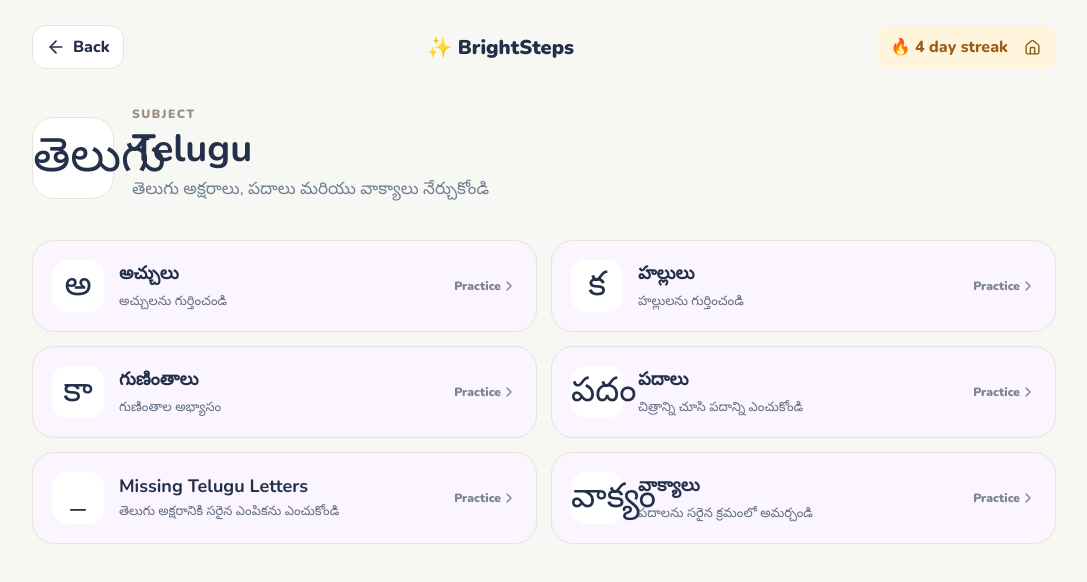
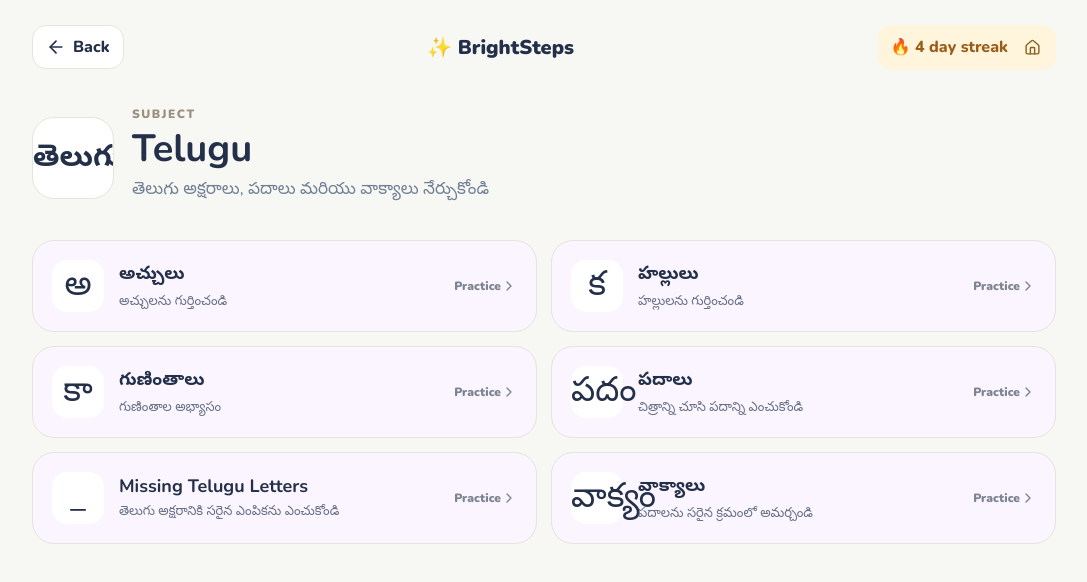
Before and after one commit to kumar155/brightsteps, a Next.js app: page / in a window 1280 px wide. Both pictures are taken after a click on the button 293 px from the left and 745 px from the top of the page. Shown: the top 582 px of the page, without its empty margins (96-1183 px from the left). Built offline with nearby package versions, Linux system fonts and the light colour scheme.

Commit message:
telugu and hindi

```diff
--- a/app/page.js
+++ b/app/page.js
@@ -32,6 +32,7 @@
 const teluguConsonants=['క','ఖ','గ','ఘ','చ','ఛ','జ','ఝ','ట','ఠ','డ','ఢ','త','థ','ద','ధ','న','ప','ఫ','బ','భ','మ','య','ర','ల','వ','శ','ష','స','హ'];
 const teluguWords=[['🐘','ఏనుగు'],['🐱','పిల్లి'],['🌸','పువ్వు'],['🏠','ఇల్లు'],['🌳','చెట్టు'],['🐟','చేప']];
 const teluguMissing=[['🐘','ఏ _ గు','న'],['🏠','ఇ _ ్లు','ల'],['🌳','చె _ ు','ట్'],['🐟','చే _','ప'],['🌸','పువ్ _','వు']];
+function makeTeluguSequence(){const bank=[...teluguVowels,...teluguConsonants];return Array.from({length:10},(_,id)=>{const useConsonants=id%2===1;const source=useConsonants?teluguConsonants:teluguVowels;const start=Math.floor(Math.random()*(source.length-4));const seq=source.slice(start,start+4);const missingAt=2;const answer=seq[missingAt];const shown=seq.map((x,i)=>i===missingAt?'_':x);const wrong1=source[(start+4)%source.length],wrong2=source[(start+1)%source.length];return {id,seq:shown,answer,options:shuffle([answer,wrong1,wrong2])}})}
 const teluguSentences=[['👦',['రాము','బడి','వెళ్తాడు'],'రాము బడి వెళ్తాడు'],['🐄',['ఆవు','పాలు','ఇస్తుంది'],'ఆవు పాలు ఇస్తుంది'],['☀️',['సూర్యుడు','ప్రకాశిస్తాడు'],'సూర్యుడు ప్రకాశిస్తాడు']];
 const hindiVowels=['अ','आ','इ','ई','उ','ऊ','ए','ऐ','ओ','औ','अं','अः'];
 const hindiConsonants=['क','ख','ग','घ','ङ','च','छ','ज','झ','ञ','ट','ठ','ड','ढ','ण','त','थ','द','ध','न','प','फ','ब','भ','म','य','र','ल','व','श','ष','स','ह'];
@@ -47,7 +48,7 @@
 function makeMath(module){
  if(module==='Addition') return Array.from({length:10},(_,i)=>{const a=1+Math.floor(Math.random()*9),b=1+Math.floor(Math.random()*9);return {id:i,a,b,answer:a+b}});
  if(module==='Subtraction') return Array.from({length:10},(_,i)=>{const a=5+Math.floor(Math.random()*16),b=1+Math.floor(Math.random()*a);return {id:i,a,b,answer:a-b}});
- if(module==='Tables') return Array.from({length:10},(_,i)=>{const a=1+Math.floor(Math.random()*10),b=1+Math.floor(Math.random()*10);return {id:i,a,b,answer:a*b}});
+ if(module==='Tables') { const table=1+Math.floor(Math.random()*10); const multipliers=shuffle(Array.from({length:10},(_,i)=>i+1)); return multipliers.map((b,i)=>({id:i,a:table,b,answer:table*b,table})); }
  if(module==='Missing Numbers') return Array.from({length:10},(_,i)=>{const start=1+Math.floor(Math.random()*10),step=1+Math.floor(Math.random()*5),missingIndex=1+Math.floor(Math.random()*3),seq=Array.from({length:5},(_,j)=>start+j*step);const answer=seq[missingIndex];seq[missingIndex]='?';return {id:i,seq,answer}});
  if(module==='Ascending Order'||module==='Descending Order') return Array.from({length:10},(_,i)=>{const nums=shuffle(Array.from({length:4},()=>1+Math.floor(Math.random()*50)));const sorted=[...nums].sort((a,b)=>a-b);return {id:i,nums,answer:(module==='Ascending Order'?sorted:sorted.reverse()).join(',')}});
  if(module==='Symbols') return Array.from({length:10},(_,i)=>{const a=1+Math.floor(Math.random()*20),b=1+Math.floor(Math.random()*20),answer=a>b?'>':a<b?'<':'=';return {id:i,a,b,answer}});
@@ -58,8 +59,8 @@
 function Shell({children,onBack,onHome}){return <main><Header onBack={onBack} onHome={onHome}/>{children}</main>}
 
 export default function App(){
- const [screen,setScreen]=useState('home'),[subject,setSubject]=useState(null),[module,setModule]=useState(null),[answers,setAnswers]=useState({}),[score,setScore]=useState(null),[setNo,setSetNo]=useState(0),[completed,setCompleted]=useState(12),[stars,setStars]=useState(38);
- const questions=useMemo(()=>makeMath(module),[module,setNo]);
+ const [screen,setScreen]=useState('home'),[subject,setSubject]=useState(null),[module,setModule]=useState(null),[answers,setAnswers]=useState({}),[score,setScore]=useState(null),[setNo,setSetNo]=useState(0),[tableNo,setTableNo]=useState(1),[completed,setCompleted]=useState(12),[stars,setStars]=useState(38);
+ const questions=useMemo(()=>{const qs=makeMath(module); if(module==='Tables'){const multipliers=shuffle(Array.from({length:10},(_,i)=>i+1)); return multipliers.map((b,i)=>({id:i,a:tableNo,b,answer:tableNo*b,table:tableNo}));} return qs},[module,setNo,tableNo]);
  const openSubject=s=>{setSubject(s);setScreen('subject')};
  const start=(s,m)=>{setSubject(s);setModule(m);setAnswers({});setScore(null);setSetNo(n=>n+1);setScreen('activity')};
  const generate=()=>{setAnswers({});setScore(null);setSetNo(n=>n+1)};
@@ -73,7 +74,7 @@
 }
 
 function Home({onSubject,completed,stars}){return <Shell onBack={()=>{}} onHome={()=>{}}><section className="hero"><div><div className="eyebrow">TODAY'S LEARNING</div><h1>Hi, little learner! 👋</h1><p>Pick a subject and let's discover something new.</p></div><div className="mascot">🦉</div></section><section className="daily"><div><span className="pill">⭐ DAILY CHALLENGE</span><h2>Practice a little every day.</h2><p>New questions can be generated whenever you are ready.</p></div><button onClick={()=>onSubject('Maths')}>Start <ChevronRight size={18}/></button></section><h2 className="sectionTitle">Choose a subject</h2><div className="subjectGrid">{Object.entries(subjects).map(([name,s])=><button className={'subject '+s.tone} key={name} onClick={()=>onSubject(name)}><div className="bigIcon">{s.icon}</div><div><h3>{name}</h3><p>{s.desc}</p></div><ChevronRight className="arrow"/></button>)}</div><div className="bottomCards"><div className="progressCard"><div className="miniIcon">🏆</div><div><b>My Progress</b><p>{completed} lessons completed</p></div></div><div className="progressCard"><div className="miniIcon">⭐</div><div><b>My Stars</b><p>{stars} stars earned</p></div></div></div></Shell>}
-function Subject({subject,onBack,onHome,onStart}){const s=subjects[subject];return <Shell onBack={onBack} onHome={onHome}><div className="pageIntro"><div className="subjectBadge">{s.icon}</div><div><div className="eyebrow">SUBJECT</div><h1>{subject}</h1><p>{s.desc}</p></div></div><div className="moduleGrid">{s.modules.map(([name,icon,desc],i)=><button className={'module '+s.tone} key={name} onClick={()=>onStart(subject,name)}><div className="moduleIcon">{icon}</div><div className="moduleText"><h3>{name}</h3><p>{desc}</p></div><div className="moduleMeta">Practice <ChevronRight size={16}/></div></button>)}</div></Shell>}
+function Subject({subject,onBack,onHome,onStart}){const s=subjects[subject];return <Shell onBack={onBack} onHome={onHome}><div className="pageIntro"><div className={`subjectBadge ${(subject==='Telugu'||subject==='Hindi')?'languageBadge':''}`}>{s.icon}</div><div><div className="eyebrow">SUBJECT</div><h1>{subject}</h1><p>{s.desc}</p></div></div><div className="moduleGrid">{s.modules.map(([name,icon,desc],i)=><button className={'module '+s.tone} key={name} onClick={()=>onStart(subject,name)}><div className="moduleIcon">{icon}</div><div className="moduleText"><h3>{name}</h3><p>{desc}</p></div><div className="moduleMeta">Practice <ChevronRight size={16}/></div></button>)}</div></Shell>}
 
 
 function makeActivityData(subject,module,setNo){
@@ -88,7 +89,7 @@
   if(module==='Jumbled Sentences') return shuffle(englishSentences).slice(0,4);
   if(module==='Animals'||module==='Plants'||module==='My Body'||module==='Food'||module==='Transport'||module==='Weather') return shuffle(evs[module]).slice(0,4);
   if(module==='పదాలు') return shuffle(teluguWords).slice(0,6);
-  if(module==='Missing Telugu Letters') return shuffle(teluguMissing).slice(0,5);
+  if(module==='Missing Telugu Letters') return makeTeluguSequence();
   if(module==='వాక్యాలు') return shuffle(teluguSentences).slice(0,3);
   if(module==='అచ్చులు'||module==='హల్లులు') return shuffle(module==='అచ్చులు'?teluguVowels:teluguConsonants).slice(0,10);
   if(module==='गुणिंतాలు') return [];
@@ -102,15 +103,15 @@
 }
 
 function Activity({subject,module,questions,setNo,answers,setAnswers,onBack,onHome,finish,onGenerate}){
- const isMath=['Addition','Subtraction','Tables'].includes(module), isWords=['2 Letter Words','3 Letter Words','4 Letter Words','పదాలు','2 अक्षर शब्द','3 अक्षर शब्द'].includes(module), isMissing=['Missing Letters','Missing Telugu Letters','खाली अक्षर'].includes(module), isSentence=['Jumbled Sentences','వాక్యాలు','वाक्य क्रम'].includes(module), isEVS=subject==='EVS', isTelugu=subject==='Telugu', isHindi=subject==='Hindi', isOrder=['Ascending Order','Descending Order'].includes(module), isSequence=module==='Missing Numbers', isShape=module==='Shape Patterns', isSymbols=module==='Symbols', isHindiSeq=['Missing Varnamala','Missing Vyanjan'].includes(module), isAlphabet=(isTelugu&&['అచ్చులు','హల్లులు','గుణింతాలు'].includes(module))||(isHindi&&['स्वर','व्यंजन'].includes(module));
+ const isMath=['Addition','Subtraction','Tables'].includes(module), isWords=['2 Letter Words','3 Letter Words','4 Letter Words','పదాలు','2 अक्षर शब्द','3 अक्षर शब्द'].includes(module), isMissing=['Missing Letters','खाली अक्षर'].includes(module), isSentence=['Jumbled Sentences','వాక్యాలు','वाक्य क्रम'].includes(module), isEVS=subject==='EVS', isTelugu=subject==='Telugu', isHindi=subject==='Hindi', isOrder=['Ascending Order','Descending Order'].includes(module), isSequence=module==='Missing Numbers', isShape=module==='Shape Patterns', isSymbols=module==='Symbols', isHindiSeq=['Missing Varnamala','Missing Vyanjan'].includes(module), isTeluguSeq=module==='Missing Telugu Letters', isAlphabet=(isTelugu&&['అచ్చులు','హల్లులు','గుణింతాలు'].includes(module))||(isHindi&&['स्वर','व्यंजन'].includes(module));
  const data=useMemo(()=>makeActivityData(subject,module,setNo),[subject,module,setNo]);
- const total=isMath||isOrder||isSequence||isShape||isSymbols||isHindiSeq?10:(data?.length||0);
- const submit=()=>{let n=0;if(isMath||isSequence||isOrder||isShape||isSymbols) n=questions.reduce((x,q)=>x+(String(answers[q.id]??'').trim()===String(q.answer)?1:0),0);else if(isWords)n=data.reduce((x,w)=>x+(answers[w[1]]===w[1]?1:0),0);else if(isMissing)n=data.reduce((x,w)=>x+(answers[w[1]]===w[2]?1:0),0);else if(isSentence)n=data.reduce((x,w)=>x+(answers[w[0]]===w[2]?1:0),0);else if(isAlphabet)n=data.reduce((x,w)=>x+(answers[w]===w?1:0),0);else if(isHindiSeq)n=data.reduce((x,w)=>x+(answers[w.id]===w.answer?1:0),0);else n=data.reduce((x,q)=>x+(answers[q[1]]===q[3]?1:0),0);finish(n,total);};
- return <Shell onBack={onBack} onHome={onHome}><div className="activityHead"><div><span className="pill">{subject.toUpperCase()}</span><h1>{module}</h1><p>{isMath?'Fill all 10 results.':isSequence?'Find the missing number in each sequence.':isOrder?'Arrange the numbers in the requested order.':isShape?'Look at the pattern and choose the missing shape.':isSymbols?'Choose the correct greater than, less than or equals symbol.':isHindiSeq?'Choose the missing letter in the Hindi sequence.':isMissing?'Choose the missing letter.':isSentence?'Tap words in the correct sentence order.':isWords?'Look, read and choose the word that matches.':isAlphabet?'Choose the matching letter.':'Look at each picture and choose the best answer.'}</p></div><button className="generateBtn" onClick={onGenerate}><Shuffle size={17}/> Generate new set</button><div className="questionCount">{total}<small> questions</small></div></div>
- {isMath?<MathActivity questions={questions} answers={answers} setAnswers={setAnswers} module={module}/>:isSequence?<SequenceActivity questions={questions} answers={answers} setAnswers={setAnswers}/>:isOrder?<OrderActivity questions={questions} answers={answers} setAnswers={setAnswers} module={module}/>:isShape?<ShapeActivity questions={questions} answers={answers} setAnswers={setAnswers}/>:isSymbols?<SymbolActivity questions={questions} answers={answers} setAnswers={setAnswers}/>:isHindiSeq?<HindiSequenceActivity data={data} answers={answers} setAnswers={setAnswers}/>:isWords?<WordActivity data={data} answers={answers} setAnswers={setAnswers}/>:isAlphabet?<AlphabetActivity data={data} answers={answers} setAnswers={setAnswers}/>:isMissing?<MissingActivity data={data} answers={answers} setAnswers={setAnswers}/>:isSentence?<SentenceActivity data={data} answers={answers} setAnswers={setAnswers}/>:<EvsActivity data={data} answers={answers} setAnswers={setAnswers}/>}<div className="submitBar"><div><Star size={20}/><span>Check your answers before submitting.</span></div><button className="submit" onClick={submit}>Submit answers <Check size={19}/></button></div></Shell>
+ const total=isMath||isOrder||isSequence||isShape||isSymbols||isHindiSeq||isTeluguSeq?10:(data?.length||0);
+ const submit=()=>{let n=0;if(isMath||isSequence||isOrder||isShape||isSymbols) n=questions.reduce((x,q)=>x+(String(answers[q.id]??'').trim()===String(q.answer)?1:0),0);else if(isWords)n=data.reduce((x,w)=>x+(answers[w[1]]===w[1]?1:0),0);else if(isMissing)n=data.reduce((x,w)=>x+(answers[w[1]]===w[2]?1:0),0);else if(isSentence)n=data.reduce((x,w)=>x+(answers[w[0]]===w[2]?1:0),0);else if(isAlphabet)n=data.reduce((x,w)=>x+(answers[w]===w?1:0),0);else if(isHindiSeq||isTeluguSeq)n=data.reduce((x,w)=>x+(answers[w.id]===w.answer?1:0),0);else n=data.reduce((x,q)=>x+(answers[q[1]]===q[3]?1:0),0);finish(n,total);};
+ return <Shell onBack={onBack} onHome={onHome}><div className="activityHead"><div><span className="pill">{subject.toUpperCase()}</span><h1>{module}</h1><p>{isMath?'Fill all 10 results.':isSequence?'Find the missing number in each sequence.':isOrder?'Arrange the numbers in the requested order.':isShape?'Look at the pattern and choose the missing shape.':isSymbols?'Choose the correct greater than, less than or equals symbol.':isHindiSeq?'Choose the missing letter in the Hindi sequence.':isTeluguSeq?'Choose the missing Telugu letter in the sequence.':isMissing?'Choose the missing letter.':isSentence?'Tap words in the correct sentence order.':isWords?'Look, read and choose the word that matches.':isAlphabet?'Choose the matching letter.':'Look at each picture and choose the best answer.'}</p></div><button className="generateBtn" onClick={onGenerate}><Shuffle size={17}/> Generate new set</button><div className="questionCount">{total}<small> questions</small></div></div>
+ {isMath?<MathActivity questions={questions} answers={answers} setAnswers={setAnswers} module={module} onTableChange={n=>{setTableNo(n);setAnswers({});setSetNo(v=>v+1)}}/>:isSequence?<SequenceActivity questions={questions} answers={answers} setAnswers={setAnswers}/>:isOrder?<OrderActivity questions={questions} answers={answers} setAnswers={setAnswers} module={module}/>:isShape?<ShapeActivity questions={questions} answers={answers} setAnswers={setAnswers}/>:isSymbols?<SymbolActivity questions={questions} answers={answers} setAnswers={setAnswers}/>:isHindiSeq||isTeluguSeq?<SequenceChoiceActivity data={data} answers={answers} setAnswers={setAnswers} prompt={isHindiSeq?'अगला अक्षर चुनें':'తదుపరి అక్షరాన్ని ఎంచుకోండి'}/>:isWords?<WordActivity data={data} answers={answers} setAnswers={setAnswers}/>:isAlphabet?<AlphabetActivity data={data} answers={answers} setAnswers={setAnswers}/>:isMissing?<MissingActivity data={data} answers={answers} setAnswers={setAnswers}/>:isSentence?<SentenceActivity data={data} answers={answers} setAnswers={setAnswers}/>:<EvsActivity data={data} answers={answers} setAnswers={setAnswers}/>}<div className="submitBar"><div><Star size={20}/><span>Check your answers before submitting.</span></div><button className="submit" onClick={submit}>Submit answers <Check size={19}/></button></div></Shell>
 }
 
-function MathActivity({questions,answers,setAnswers,module}){return <div className="mathList">{questions.map((q,i)=><div className="mathQ" key={q.id}><span className="num">{i+1}</span><div className="sum"><div>{q.a}</div><div>{module==='Subtraction'?'−':module==='Tables'?'×':'+'} {q.b}</div><div className="line">?</div></div><input inputMode="numeric" aria-label={'answer '+(i+1)} value={answers[q.id]??''} onChange={e=>setAnswers({...answers,[q.id]:e.target.value})}/></div>)}</div>}
+function MathActivity({questions,answers,setAnswers,module,onTableChange}){const table=questions[0]?.table;return <>{module==='Tables'&&<div className="tablePicker"><span>Choose table:</span>{Array.from({length:10},(_,i)=>i+1).map(n=><button type="button" key={n} className={table===n?'selected':''} onClick={()=>onTableChange(n)}>{n}</button>)}</div>}<div className="mathList">{questions.map((q,i)=><div className="mathQ" key={q.id}><span className="num">{i+1}</span><div className="sum"><div>{q.a}</div><div>{module==='Subtraction'?'−':module==='Tables'?'×':'+'} {q.b}</div><div className="line">?</div></div><input inputMode="numeric" aria-label={'answer '+(i+1)} value={answers[q.id]??''} onChange={e=>setAnswers({...answers,[q.id]:e.target.value})}/></div>)}</div></>}
 function SequenceActivity({questions,answers,setAnswers}){return <div className="mathList">{questions.map((q,i)=><div className="mathQ sequenceQ" key={q.id}><span className="num">{i+1}</span><div className="sequence">{q.seq.map((n,j)=><span key={j} className={n==='?'?'missingBox':''}>{n}</span>)}</div><input inputMode="numeric" value={answers[q.id]??''} onChange={e=>setAnswers({...answers,[q.id]:e.target.value})}/></div>)}</div>}
 function OrderActivity({questions,answers,setAnswers,module}){return <div className="orderGrid">{questions.map((q,i)=><div className="orderCard" key={q.id}><b>{i+1}. {module==='Ascending Order'?'Small → Big':'Big → Small'}</b><div className="numberChips">{q.nums.map(n=><span key={n}>{n}</span>)}</div><input placeholder="e.g. 3, 7, 12, 20" value={answers[q.id]??''} onChange={e=>setAnswers({...answers,[q.id]:e.target.value.replace(/\s/g,'')})}/></div>)}</div>}
 function ShapeActivity({questions,answers,setAnswers}){return <div className="patternGrid">{questions.map((q,i)=><div className="patternCard" key={q.id}><b>{i+1}. What comes next?</b><div className="shapeRow">{q.pattern.map((s,j)=><span key={j} className={s==='?'?'shapeMissing':''}>{s}</span>)}</div><div className="wordOptions">{[q.answer,...['●','■','▲','◆','★'].filter(x=>x!==q.answer).slice(0,2)].map(o=><button className={answers[q.id]===o?'selected':''} key={o} onClick={()=>setAnswers({...answers,[q.id]:o})}>{o}</button>)}</div></div>)}</div>}
@@ -118,6 +119,7 @@
 function AlphabetActivity({data,answers,setAnswers}){return <div className="wordGrid">{data.map(letter=><div className="wordCard" key={letter}><div className="picture alphabetPicture">{letter}</div><div className="wordPrompt">Choose the same letter</div><div className="wordOptions">{shuffle([letter,...data.filter(x=>x!==letter).slice(0,2)]).map(o=><button className={answers[letter]===o?'selected':''} key={o} onClick={()=>setAnswers({...answers,[letter]:o})}>{o}</button>)}</div></div>)}</div>}
 function WordActivity({data,answers,setAnswers}){return <div className="wordGrid">{data.map(([pic,word])=>{const opts=shuffle([word,...data.filter(x=>x[1]!==word).slice(0,2).map(x=>x[1])]);return <div className="wordCard" key={word}><div className="picture">{pic}</div><div className="wordPrompt">What is it?</div><div className="wordOptions">{opts.map(o=><button className={answers[word]===o?'selected':''} key={o} onClick={()=>setAnswers({...answers,[word]:o})}>{o}</button>)}</div></div>})}</div>}
 function MissingActivity({data,answers,setAnswers}){return <div className="wordGrid">{data.map(([pic,pattern,answer],idx)=>{const choices=shuffle([answer,...data.filter((_,i)=>i!==idx).slice(0,2).map(x=>x[2])]);return <div className="wordCard" key={pattern}><div className="picture">{pic}</div><b className="pattern">{pattern}</b><div className="wordPrompt">Choose the missing letter</div><div className="wordOptions">{choices.map(o=><button className={answers[pattern]===o?'selected':''} key={o} onClick={()=>setAnswers({...answers,[pattern]:o})}>{o}</button>)}</div></div>})}</div>}
+function SequenceChoiceActivity({data,answers,setAnswers,prompt}){return <div className="wordGrid">{data.map(q=><div className="wordCard" key={q.id}><div className="sequence">{q.seq.map((x,i)=><span key={i} className={x==='_'?'missingBox':''}>{x}</span>)}</div><div className="wordPrompt">{prompt}</div><div className="wordOptions">{q.options.map(o=><button className={answers[q.id]===o?'selected':''} key={o} onClick={()=>setAnswers({...answers,[q.id]:o})}>{o}</button>)}</div></div>)}</div>}
 function HindiSequenceActivity({data,answers,setAnswers}){return <div className="wordGrid">{data.map(q=><div className="wordCard" key={q.id}><div className="sequence">{q.seq.map((x,i)=><span key={i} className={x==='?'?'missingBox':''}>{x}</span>)}</div><div className="wordPrompt">अगला अक्षर चुनें</div><div className="wordOptions">{q.options.map(o=><button className={answers[q.id]===o?'selected':''} key={o} onClick={()=>setAnswers({...answers,[q.id]:o})}>{o}</button>)}</div></div>)}</div>}
 function SentenceActivity({data,answers,setAnswers}){const toggle=(id,w)=>{const cur=answers[id]?answers[id].split('|').filter(Boolean):[];const next=cur.includes(w)?cur.filter(x=>x!==w):[...cur,w];setAnswers({...answers,[id]:next.join('|')})};return <div className="sentenceList">{data.map(([pic,words])=><div className="sentenceCard" key={pic}><div className="picture">{pic}</div><p>Tap words in order:</p><div className="sentenceOptions">{shuffle(words).map(w=><button className={answers[pic]?.split('|').includes(w)?'selected':''} key={w} onClick={()=>toggle(pic,w)}>{w}</button>)}</div><div className="answerPreview">{(answers[pic]||'').split('|').filter(Boolean).join(' ')||'Your sentence appears here'}</div><button className="clear" onClick={()=>setAnswers({...answers,[pic]:''})}>Clear</button></div>)}</div>}
 function EvsActivity({data,answers,setAnswers}){return <div className="evsGrid">{data.map(([pic,q,opts,answer])=><div className="evsCard" key={q}><div className="picture">{pic}</div><h3>{q}</h3><div className="choiceList">{shuffle(opts).map(o=><button className={answers[q]===o?'selected':''} key={o} onClick={()=>setAnswers({...answers,[q]:o})}>{o}</button>)}</div></div>)}</div>}
```
Also changed, not shown: app/globals.css.
